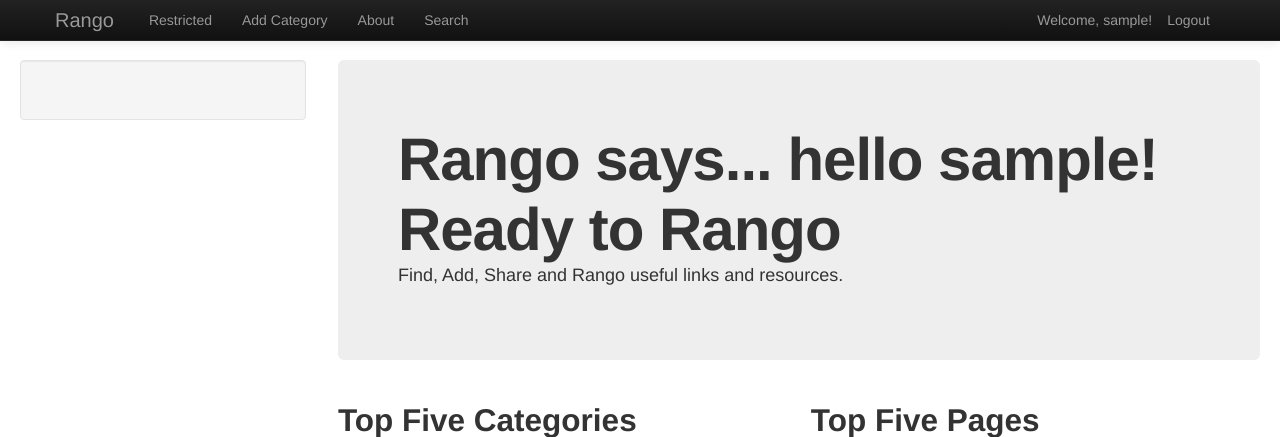
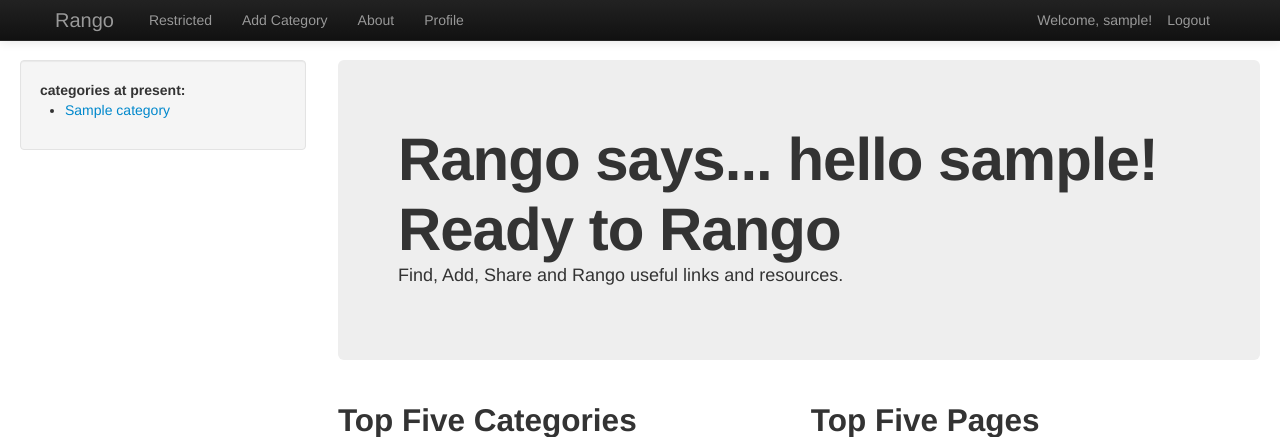
Before and after one commit to ssaban/TWDjango, a Django app: page /rango/ in a window 1280 px wide. Shown: the top 437 px of the page. Run offline with Django 3.2, Linux system fonts and the light colour scheme; a user stored in the database is signed in; tables that the repository leaves empty hold one stand-in row (values such as "Sample post").

Commit message:
Tango W Django Ch.14

```diff
--- a/rango/urls.py
+++ b/rango/urls.py
@@ -14,4 +14,6 @@ urlpatterns = patterns('',
         url(r'^restricted/', views.restricted, name='restricted'),
         url(r'^logout/$', views.user_logout, name='logout'),
         url(r'^search/$', views.search, name='search'),
+        url(r'^profile/$', views.profile, name='profile'),
+        url(r'^goto/$', views.track_url, name='track_url'),
         url(r'^restricted/$', views.restricted, name='restricted'))
--- a/rango/views.py
+++ b/rango/views.py
@@ -16,7 +16,8 @@ from django.contrib.auth import logout
 from datetime import datetime
 
 from rango.bing_search import run_query
-
+from django.contrib.auth.models import User
+from django.shortcuts import redirect
 
 
 
@@ -25,6 +26,25 @@ def encode_url(str):
 
 def decode_url(str):
     return str.replace('_', ' ')
+
+def get_category_list():
+
+    # Query for categories - add the list to our context dictionary.
+    #category_list = Category.objects.order_by('-likes')[:5]
+    category_list = Category.objects.all()
+    top_five_cat_list = Category.objects.order_by('-likes')[:5]
+
+    # The following two lines are new.
+    # We loop through each category returned, and create a URL attribute.
+    # This attribute stores an encoded URL (e.g. spaces replaced with underscores).
+    for category in category_list:
+        category.url = encode_url(category.name)
+
+    for fav_cat in top_five_cat_list:
+        fav_cat.url = encode_url(fav_cat.name)
+
+    return (category_list,top_five_cat_list)
+
 
 
 
@@ -35,14 +55,19 @@ def index(request):
 
     # Query for categories - add the list to our context dictionary.
     #category_list = Category.objects.order_by('-likes')[:5]
-    category_list = Category.objects.all()
-    context_dict = {'categories': category_list}
+    #category_list = Category.objects.all()
+    #context_dict = {'categories': category_list}
 
     # The following two lines are new.
     # We loop through each category returned, and create a URL attribute.
     # This attribute stores an encoded URL (e.g. spaces replaced with underscores).
-    for category in category_list:
-        category.url = encode_url(category.name)
+    #for category in category_list:
+    #    category.url = encode_url(category.name)
+
+    (category_list,top_five_cat_list) =  get_category_list()
+    context_dict = {'categories': category_list,
+                     'top_five_categories' : top_five_cat_list}
+
 
     most_viewd_pages = Page.objects.order_by('-views')[:5]
     context_dict['popular_pages'] = most_viewd_pages
@@ -122,6 +147,10 @@ def about(request):
 
     context_dict = {'about_msg': "about message"}
 
+    (category_list,top_five_cat_list) =  get_category_list()
+    context_dict['categories'] =  category_list
+
+
     return render_to_response('rango/about.html', context_dict, context)
 
 
@@ -140,6 +169,10 @@ def category(request, category_name_url):
     context_dict = {'category_name': category_name,
                     'category_name_url': category_name_url
                     }
+
+
+    (category_list,top_five_cat_list) =  get_category_list()
+    context_dict['categories'] =  category_list
 
     try:
         # Can we find a category with the given name?
@@ -161,6 +194,12 @@ def category(request, category_name_url):
         # Don't do anything - the template displays the "no category" message for us.
         pass
 
+    if request.method == 'POST':
+        query = request.POST['query'].strip()
+        if query:
+            result_list = run_query(query)
+            context_dict['result_list'] = result_list
+
     # Go render the response and return it to the client.
     return render_to_response('rango/category.html', context_dict, context)
 
@@ -169,6 +208,11 @@ def category(request, category_name_url):
 def add_category(request):
     # Get the context from the request.
     context = RequestContext(request)
+
+
+    context_dict = {}
+    (category_list,top_five_cat_list) =  get_category_list()
+    context_dict['categories'] =  category_list
 
     # A HTTP POST?
     if request.method == 'POST':
@@ -191,7 +235,8 @@ def add_category(request):
 
     # Bad form (or form details), no form supplied...
     # Render the form with error messages (if any).
-    return render_to_response('rango/add_category.html', {'form': form}, context)
+    context_dict['form'] = form
+    return render_to_response('rango/add_category.html', context_dict, context)
 
 
 
@@ -233,9 +278,16 @@ def add_page(request, category_name_url):
     else:
         form = PageForm()
 
+
+    context_dict = {'category_name_url': category_name_url,
+                    'category_name': category_name,
+                    'form': form}
+
+    (category_list,top_five_cat_list) =  get_category_list()
+    context_dict['categories'] =  category_list
+
     return render_to_response( 'rango/add_page.html',
-            {'category_name_url': category_name_url,
-             'category_name': category_name, 'form': form},
+            context_dict,
              context)
 
 
@@ -295,9 +347,17 @@ def register(request):
         profile_form = UserProfileForm()
 
     # Render the template depending on the context.
+
+    context_dict = { 'user_form': user_form,
+                     'profile_form': profile_form,
+                     'registered': registered }
+
+    (category_list,top_five_cat_list) =  get_category_list()
+    context_dict['categories'] =  category_list
+
     return render_to_response(
             'rango/register.html',
-            {'user_form': user_form, 'profile_form': profile_form, 'registered': registered},
+            context_dict,
             context)
 
 
@@ -345,8 +405,11 @@ def user_login(request):
 def restricted(request):
     context = RequestContext(request)
 
+
     context_dict = {'logged_in_msg': "Since you're logged in, you can see this text!" }
 
+    (category_list,top_five_cat_list) =  get_category_list()
+    context_dict['categories'] =  category_list
 
     return render_to_response('rango/restricted.html', context_dict, context)
 
@@ -374,4 +437,45 @@ def search(request):
             # Run our Bing function to get the results list!
             result_list = run_query(query)
 
-    return render_to_response('rango/search.html', {'result_list': result_list}, context)
+    context_dict = {'result_list': result_list}
+    (category_list,top_five_cat_list) =  get_category_list()
+    context_dict['categories'] =  category_list
+
+    return render_to_response('rango/search.html',context_dict , context)
+
+@login_required
+def profile(request):
+    context = RequestContext(request)
+
+    (category_list,top_five_cat_list) =  get_category_list()
+    context_dict = {'categories': category_list}
+
+    u = User.objects.get(username=request.user)
+
+    try:
+        up = UserProfile.objects.get(user=u)
+    except:
+        up = None
+
+    context_dict['user'] = u
+    context_dict['userprofile'] = up
+    return render_to_response('rango/profile.html', context_dict, context)
+
+
+
+def track_url(request):
+    context = RequestContext(request)
+    page_id = None
+    url = '/rango/'
+    if request.method == 'GET':
+        if 'page_id' in request.GET:
+            page_id = request.GET['page_id']
+            try:
+                page = Page.objects.get(id=page_id)
+                page.views = page.views + 1
+                page.save()
+                url = page.url
+            except:
+                pass
+
+    return redirect(url)
--- a/templates/rango/base.html
+++ b/templates/rango/base.html
@@ -5,6 +5,7 @@ To change this template file, choose Tools | Templates
 and open the template in the editor.
 -->
 {% load static %}
+
 
 <html>
     <head>
@@ -47,7 +48,12 @@ and open the template in the editor.
                             <li><a href="/rango/add_category/">Add Category</a></li>
                         {% endif %}
                             <li><a href="/rango/about/">About</a></li>
+                        <!-- remove global search
                             <li><a href="/rango/search/">Search</a></li>
+                        -->
+                        {% if user.is_authenticated %}
+                            <li><a href="/rango/profile">Profile</a></li>
+                        {% endif %}
                     </ul>
                 </div>
                 <!--/.nav-collapse -->
@@ -57,7 +63,8 @@ and open the template in the editor.
     <div class="container-fluid">
         <div class="row-fluid">
             <div class="span3">
-                <div class="well sidebar-nav">
+               <div class="well sidebar-nav">
+                   {% include "rango/category_list.html" %}
                     <!--- Empty for the timebeing -->
                 </div>
                 <!--/.well -->
--- /dev/null
+++ b/templates/rango/category_list.html
@@ -0,0 +1,23 @@
+<!DOCTYPE html>
+<!--
+To change this license header, choose License Headers in Project Properties.
+To change this template file, choose Tools | Templates
+and open the template in the editor.
+-->
+
+{% block side_bar %}
+
+   {% if categories %}
+        <strong>categories at present:</strong>
+        <ul>
+            {% for category in categories %}
+            <li><a href="/rango/category/{{ category.url }}">{{ category.name }}</a></li>
+            {% endfor %}
+        </ul>
+
+   {% else %}
+        <strong>No categories at present.</strong>
+   {% endif %}
+
+
+{% endblock %}
--- a/templates/rango/index.html
+++ b/templates/rango/index.html
@@ -22,7 +22,7 @@
         <h2>Top Five Categories</h2>
         {% if categories %}
         <ul>
-            {% for category in categories %}
+            {% for category in top_five_categories %}
             <li><a href="/rango/category/{{ category.url }}">{{ category.name }}</a></li>
             {% endfor %}
         </ul>
```
Also changed, not shown: templates/rango/category.html (+36 -1 lines), templates/rango/profile.html (added, +28 -0 lines), media/profile_images/sarel_1.jpg (added).
